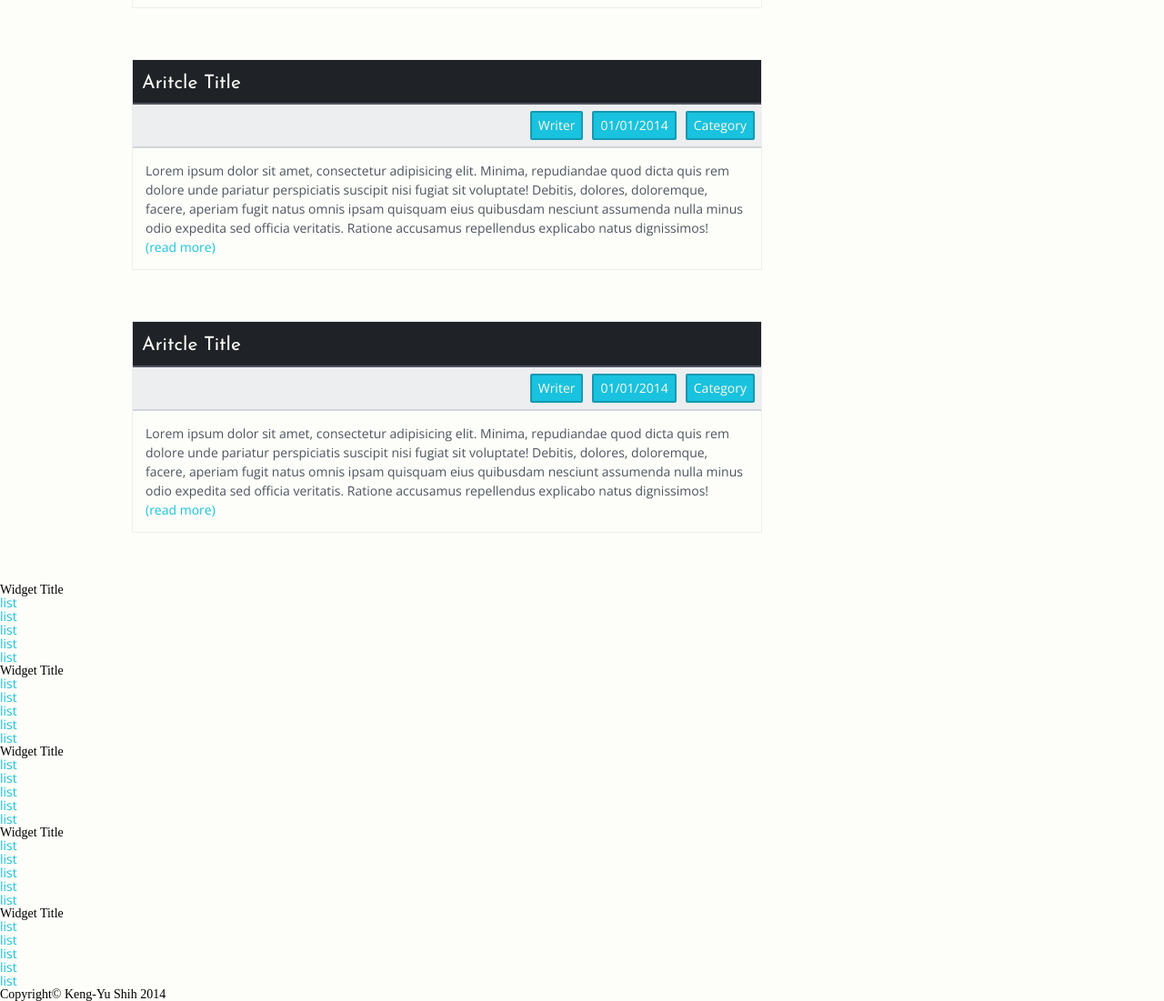
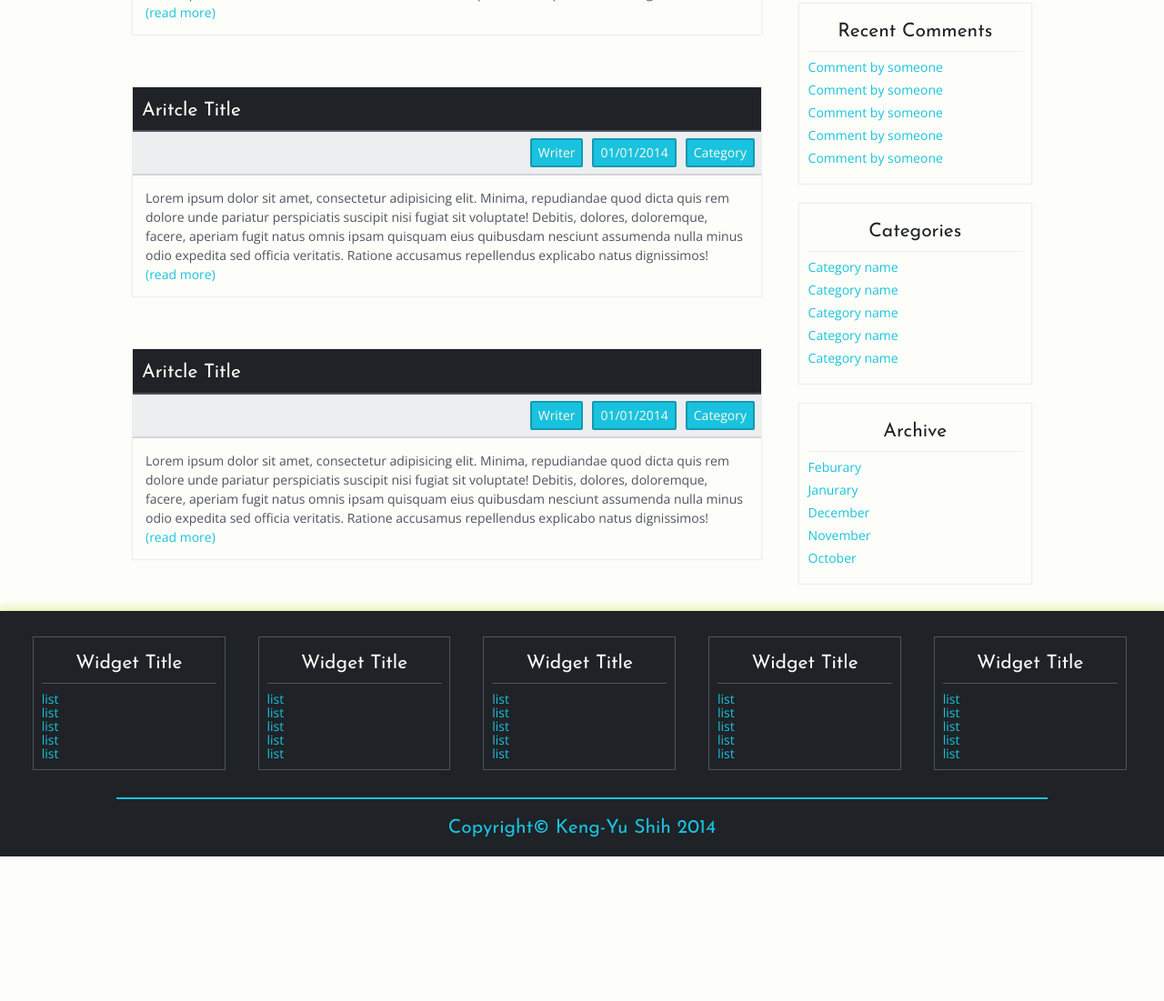
Before and after one commit to kengyugrant/HTML-mockup-WordPressThemeDesign2, a plain HTML site: page index.html in a window 1280 px wide. Shown: the part 713-1814 px from the top of the page at 91% size. After the commit the page ends 1655 px from the top, so only its background shows below. Drawn offline with nearby package versions, Linux system fonts and the light colour scheme; a script that the page names is missing.

Commit message:
Update the styles
nearly complete the homepage

```diff
--- a/_/scss/_layout.scss
+++ b/_/scss/_layout.scss
@@ -10,6 +10,7 @@ body {
 			width: 100%;
 			background:$black;
 			padding: 5px 0;
+			border-bottom:2px solid lighten($black, 20%);
 			ul {
 				list-style: none;
 				padding: 0 10px;
@@ -54,14 +55,14 @@ body {
 	.container {
 		width: 990px;
 		margin: 0 auto;
-		padding-top: 2em;
+		padding-top: 4em;
 		#main {
 			width: 70%;
 			float: left;
 
 			article {
 				border:1px solid lighten($black, 80%);
-
+				box-shadow: 0 0 1px 0 lighten($black, 80%);
 				//opacity: 0.9;
 				/*-webkit-transition:all 0.2s ease-in;
 				-moz-transition:all 0.2s ease-in;
@@ -127,9 +128,71 @@ body {
 			}
 		}
 		#sidebar {
-			width: 25%;
+			width: 26%;
 			float: left;
-			margin-left: 1em;
+			margin-left: 4%;
+			section.widget {
+				border:1px solid lighten($black, 80%);
+				padding: 10px;
+				box-shadow: 0 0 1px 0 lighten($black, 80%);
+				margin:0 auto;
+				& {
+					margin-bottom:20px;
+				}
+				h3.widget-title {
+					line-height: 2;
+					color: $black;
+					font-family:$JoseSans;
+					text-align: center;
+					font-size: 1.5em;
+					border-bottom:1px solid lighten($black, 80%);
+					margin-bottom: 10px;
+				}
+				ul.widget-body {
+					li {
+						& {
+							margin-bottom: 10px;
+						}
+					}
+				}
+			}
+		}
+	}
+	footer {
+		padding-top:2em;
+		background: $black;
+		box-shadow:0 -1px 10px 2px darken($white, 20%);
+		section.widget {
+			float: left;
+			width: 15%;
+			border:1px solid lighten($black,20%);
+			padding:0.7%;
+			& {
+				margin-right: 2.8%;
+			}
+			&:first-of-type {
+				margin-left: 2.8%;
+			}
+			h3.widget-title {
+				font-size: 1.5em;
+				font-family: $JoseSans;
+				color:$white;
+				text-align: center;
+				line-height: 2;
+				border-bottom:1px solid lighten($black, 20%);
+				margin-bottom: 10px;
+			}
+		}
+		#copy-right {
+			width: 80%;
+			margin:0 auto;
+			margin-top: 30px;
+			border-top:2px solid $blue;
+			color:$blue;
+			font-family: $JoseSans;
+			font-size: 1.5em;
+			text-align: center;
+			line-height: 3;
 		}
 	}
 
--- a/index.html
+++ b/index.html
@@ -67,25 +67,25 @@
 			</section>
 
 			<aside id="sidebar">
-				<div class="widget">
-					<h3>Search</h3>
+				<section class="widget">
+					<h3 class="widget-title">Search</h3>
 					<form>
 						<input type="text">
 						<input class="button" type="submit" value="Search">
 					</form>
-				</div>
-				<div class="widget">
-					<h3>Recent Posts</h3>
-					<ul class="widgetbody">
+				</section>
+				<section class="widget">
+					<h3 class="widget-title">Recent Posts</h3>
+					<ul class="widget-body">
 						<li><a href="#">The last post</a></li>
 						<li><a href="#">Something that I cannot understand</a></li>
 						<li><a href="#">Great tools</a></li>
 						<li><a href="#">Recent news about Taiwan</a></li>
 						<li><a href="#">Hello world!</a></li>
 					</ul>
-				</div>
-				<div class="widget">
-					<h3>Archive</h3>
+				</section>
+				<section class="widget">
+					<h3 class="widget-title">Archive</h3>
 					<form>
 						<select name="" id="">
 							<option value="">Feburary</option>
@@ -95,95 +95,93 @@
 							<option value="">October</option>
 						</select>
 					</form>
-				</div>
-				<div class="widget">
-					<h3>Recent Comments</h3>
-					<ul class="widgetbody">
+				</section>
+				<section class="widget">
+					<h3 class="widget-title">Recent Comments</h3>
+					<ul class="widget-body">
 						<li><a href="#">Comment by someone</a></li>
 						<li><a href="#">Comment by someone</a></li>
 						<li><a href="#">Comment by someone</a></li>
 						<li><a href="#">Comment by someone</a></li>
 						<li><a href="#">Comment by someone</a></li>
 					</ul>
-				</div>
-				<div class="widget">
-					<h3>Categories</h3>
-					<ul class="widgetbody">
+				</section>
+				<section class="widget">
+					<h3 class="widget-title">Categories</h3>
+					<ul class="widget-body">
 						<li><a href="#">Category name</a></li>
 						<li><a href="#">Category name</a></li>
 						<li><a href="#">Category name</a></li>
 						<li><a href="#">Category name</a></li>
 						<li><a href="#">Category name</a></li>
 					</ul>
-				</div>
-				<div class="widget">
-					<h3>Archive</h3>
-					<ul class="widgetbody">
+				</section>
+				<section class="widget">
+					<h3 class="widget-title">Archive</h3>
+					<ul class="widget-body">
 						<li><a href="#">Feburary</a></li>
 						<li><a href="#">Janurary</a></li>
 						<li><a href="#">December</a></li>
 						<li><a href="#">November</a></li>
 						<li><a href="#">October</a></li>
 					</ul>
-				</div>
+				</section>
 			</aside>
 		</div>
 		<footer>
 			<div class="clearfix">
-				<div class="widget">
-					<h3>Widget Title</h3>
-					<ul class="widgetbody">
+				<section class="widget">
+					<h3 class="widget-title">Widget Title</h3>
+					<ul class="widget-body">
 						<li><a href="#">list</a></li>
 						<li><a href="#">list</a></li>
 						<li><a href="#">list</a></li>
 						<li><a href="#">list</a></li>
 						<li><a href="#">list</a></li>
 					</ul>
-				</div>
-				<div class="widget">
-					<h3>Widget Title</h3>
-					<ul class="widgetbody">
+				</section>
+				<section class="widget">
+					<h3 class="widget-title">Widget Title</h3>
+					<ul class="widget-body">
 						<li><a href="#">list</a></li>
 						<li><a href="#">list</a></li>
 						<li><a href="#">list</a></li>
 						<li><a href="#">list</a></li>
 						<li><a href="#">list</a></li>
 					</ul>
-				</div>
-				<div class="widget">
-					<h3>Widget Title</h3>
-					<ul class="widgetbody">
+				</section>
+				<section class="widget">
+					<h3 class="widget-title">Widget Title</h3>
+					<ul class="widget-body">
 						<li><a href="#">list</a></li>
 						<li><a href="#">list</a></li>
 						<li><a href="#">list</a></li>
 						<li><a href="#">list</a></li>
 						<li><a href="#">list</a></li>
 					</ul>
-				</div>
-				<div class="widget">
-					<h3>Widget Title</h3>
-					<ul class="widgetbody">
+				</section>
+				<section class="widget">
+					<h3 class="widget-title">Widget Title</h3>
+					<ul class="widget-body">
 						<li><a href="#">list</a></li>
 						<li><a href="#">list</a></li>
 						<li><a href="#">list</a></li>
 						<li><a href="#">list</a></li>
 						<li><a href="#">list</a></li>
 					</ul>
-				</div>
-				<div class="widget">
-					<h3>Widget Title</h3>
-					<ul class="widgetbody">
+				</section>
+				<section class="widget">
+					<h3 class="widget-title">Widget Title</h3>
+					<ul class="widget-body">
 						<li><a href="#">list</a></li>
 						<li><a href="#">list</a></li>
 						<li><a href="#">list</a></li>
 						<li><a href="#">list</a></li>
 						<li><a href="#">list</a></li>
 					</ul>
-				</div>
+				</section>
 			</div>
-			<div class="copyright">
-				<h5>Copyright&copy; Keng-Yu Shih 2014</h5>
-			</div>
+			<h5 id="copy-right">Copyright&copy; Keng-Yu Shih 2014</h5>
 		</footer>
 		<script>
 
```
Also changed, not shown: _/css/style.css.
